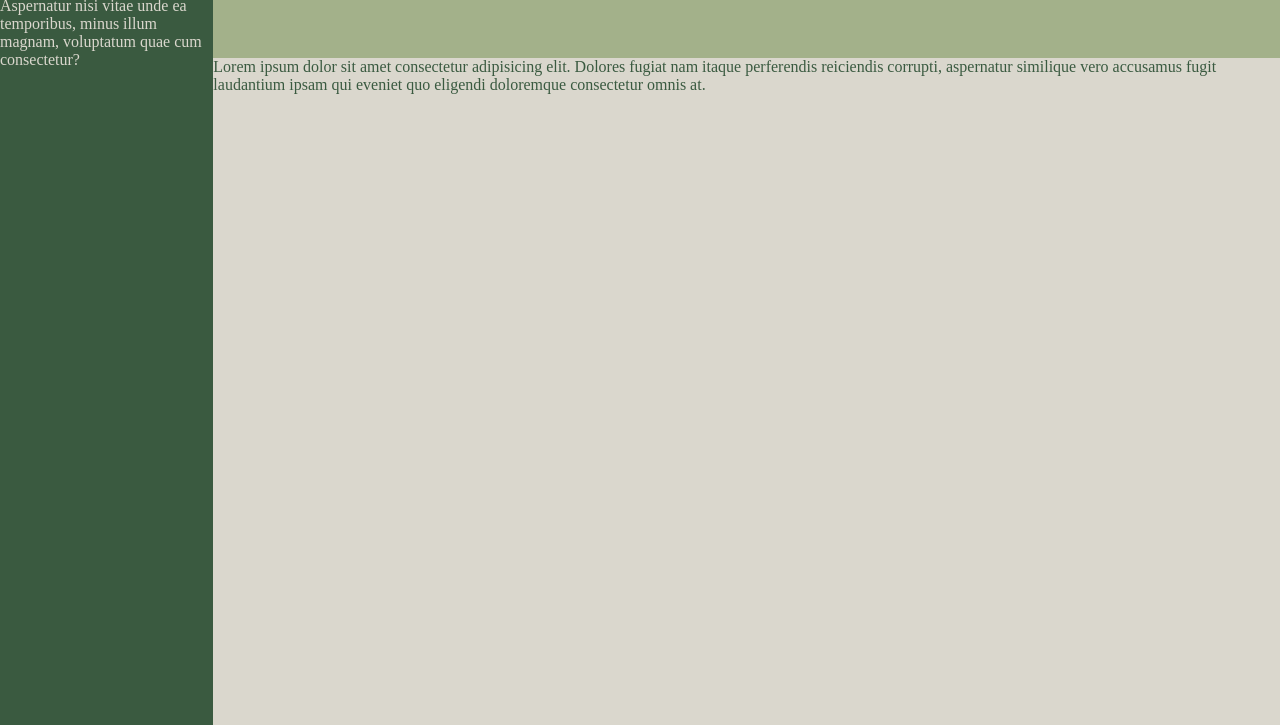
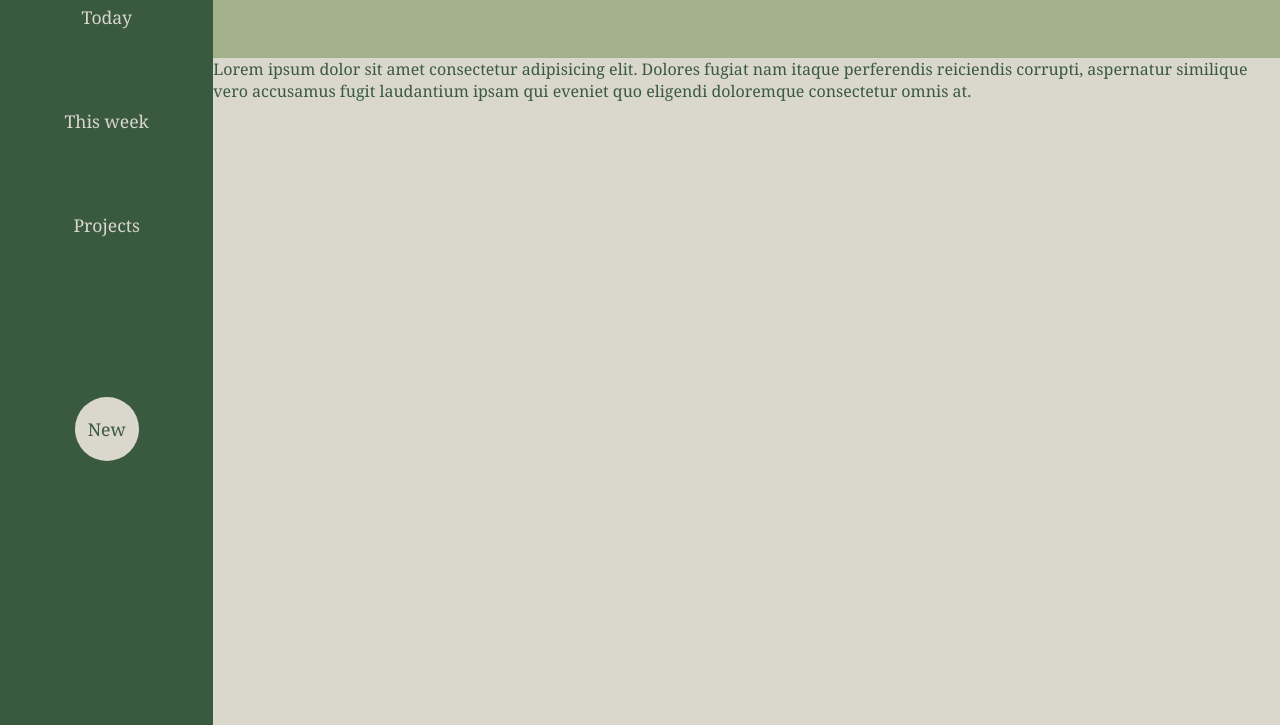
Before and after one commit to alliyaa/todolist, a website built with webpack: page src/index.html in a window 1280 px wide. Shown: the part 75-800 px from the top of the page. Built offline with nearby package versions, Linux system fonts and the light colour scheme.

Commit message:
sidebar dom complete

```diff
--- a/src/index.html
+++ b/src/index.html
@@ -12,8 +12,7 @@
         </header>
 
         <div class="sidebar">
-            <p> Lorem ipsum, dolor sit amet consectetur adipisicing elit. Doloremque quod quia placeat facilis, rerum dolorum quo dicta! Aspernatur nisi vitae unde ea temporibus, minus illum magnam, voluptatum quae cum consectetur?
-            </p>
+
         </div>
 
         <main>
--- a/src/index.js
+++ b/src/index.js
@@ -1 +1,3 @@
 import './style.css';
+import {sidebardom} from './sidebardom.js';
+sidebardom();
--- /dev/null
+++ b/src/sidebardom.js
@@ -0,0 +1,54 @@
+import './style.css';
+
+export function sidebardom()
+{
+
+    const sidebarM = document.createElement('div');
+    const sidebar = document.querySelector('.sidebar');
+    sidebar.appendChild(sidebarM);
+
+
+    function SidebarContent() {
+    const SidebarContent = document.createElement('div');
+
+
+    const todayLink = document.createElement('div');
+    todayLink.textContent = "Today";
+    SidebarContent.appendChild(todayLink);
+
+
+    const thisWeekLink = document.createElement('div');
+    thisWeekLink.textContent = "This week";
+    SidebarContent.appendChild(thisWeekLink);
+
+    const projectsLink = document.createElement('div');
+    projectsLink.textContent = "Projects";
+    SidebarContent.appendChild(projectsLink);
+
+    todayLink.classList.add('SideBarContent');
+    thisWeekLink.classList.add('SideBarContent');
+    projectsLink.classList.add('SideBarContent');
+    return SidebarContent;
+
+    }
+
+
+
+
+    function addButton(){
+
+        const addnewButton = document.createElement('button');
+        addnewButton.innerHTML+= "New";
+        addnewButton.classList.add('addnewButton');
+        return addnewButton;
+
+    }
+
+    sidebarM.appendChild(SidebarContent());
+    sidebarM.appendChild(addButton());
+    sidebar.appendChild(sidebarM);
+
+
+
+    return sidebar;
+}
--- a/src/style.css
+++ b/src/style.css
@@ -3,11 +3,12 @@
     margin: 0;
     padding: 0;
     box-sizing: border-box;
-    height:100%;
+
+    font-family: Georgia, 'Times New Roman', Times, serif;
 }
 
 .wrapper{
-
+    height:100vh;
     display: grid;
     grid-template-columns: repeat(1, 1fr) repeat(1,5fr);
     grid-template-rows: 1fr 5fr min-content;
@@ -20,16 +21,21 @@ main
     grid-area: main;
     background-color:#dad7cd;
     color: #3a5a40;
+
 }
-main > h1{
-text-align: center;
-}
+
 
 header
 {
     grid-area: header;
     background-color: #a3b18a;
-    color:#dad7cd;
+    color:#efeee8;
+}
+
+header > h1
+{
+    text-align: center;
+    margin-top: 1rem;
 }
 
 .sidebar
@@ -38,3 +44,33 @@ header
         color:#dad7cd;
         grid-area: sidebar;
 }
+
+.addnewButton{
+    display: flex;
+    justify-content: center;
+    align-items: center;
+    text-align: center;
+    margin: 0 auto;
+    margin-top: 10rem;
+}
+
+button
+{
+    outline: none;
+    border: none;
+    width: 4rem;
+    height: 4rem;
+    border-radius: 50%;
+    color:#3a5a40;
+    background-color:#dad7cd;
+    cursor: pointer;
+    font-size: 1.1rem;
+}
+
+.SideBarContent
+{
+    text-align: center;
+    margin-top: 5rem;
+    font-size: 1.1rem;
+
+}
```
Also changed, not shown: dist/index.html, dist/index_bundle.js.
